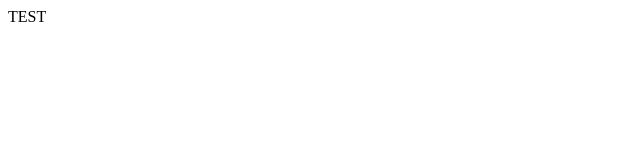
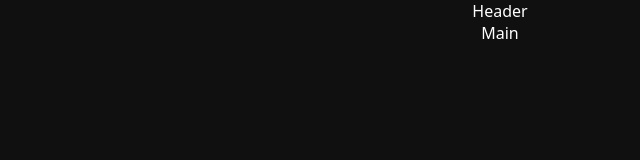
Before and after one commit to imLinguin/jelly-desktop, an Electron app: page src/page/index.html in a window 1000 px wide. Shown: the whole page, without its empty margins (0-640 px from the left). Drawn offline with Linux system fonts and the light colour scheme.

Commit message:
the basics

```diff
--- a/package.json
+++ b/package.json
@@ -27,6 +27,7 @@
     "electron-settings": "^4.0.2"
   },
   "build": {
+    "icon": "./images/favicon.png",
     "appId": "linguin.jd",
     "productName": "Jellyfin Desktop",
     "files":["./build/*.js","./src/page/*"],
--- a/src/main.ts
+++ b/src/main.ts
@@ -19,7 +19,10 @@ function createMainWindow() {
         title: "Jellyfin Desktop",
         width: 1000,
         height: 600,
+        resizable: true,
         minimizable: true,
+        frame: true,
+        icon: "../images/favicon.png",
         webPreferences: {
             nodeIntegration: false,
             devTools: true,
--- a/src/page/index.html
+++ b/src/page/index.html
@@ -1,12 +1,19 @@
 <!DOCTYPE html>
 <html lang="en">
-<head>
-    <meta charset="UTF-8">
-    <meta http-equiv="X-UA-Compatible" content="IE=edge">
-    <meta name="viewport" content="width=device-width, initial-scale=1.0">
-    <title>Landing Page</title>
-</head>
-<body>
-    TEST
-</body>
+  <head>
+    <meta content="text/html" />
+    <meta charset="UTF-8" />
+    <meta name="viewport" content="width=device-width, initial-scale=1.0" />
+    <title>Jellyfin Desktop</title>
+
+    <!-- Styles -->
+    <link rel="stylesheet" href="./style.css" />
+
+    <!-- Scripts -->
+    <script src="./script.js" defer></script>
+  </head>
+  <body>
+    <header>Header</header>
+    <main>Main</main>
+  </body>
 </html>
--- /dev/null
+++ b/src/page/style.css
@@ -0,0 +1,8 @@
+body {
+    background-color: #101010;
+    color: white;
+    margin: 0;
+    padding: 0;
+    text-align: center;
+    font-family: Noto Sans,Noto Sans HK,Noto Sans JP,Noto Sans KR,Noto Sans SC,sans-serif;
+}
--- a/src/tsconfig.json
+++ b/src/tsconfig.json
@@ -12,6 +12,6 @@
       "types": ["node"],
       "skipLibCheck": true
     },
-    "include": ["./**/*.ts"],
+    "include": ["./*.ts"],
     "exclude": ["node_modules"]
   }
```
Also changed, not shown: images/favicon.png (added), src/page/script.js (added), 2 other files.
